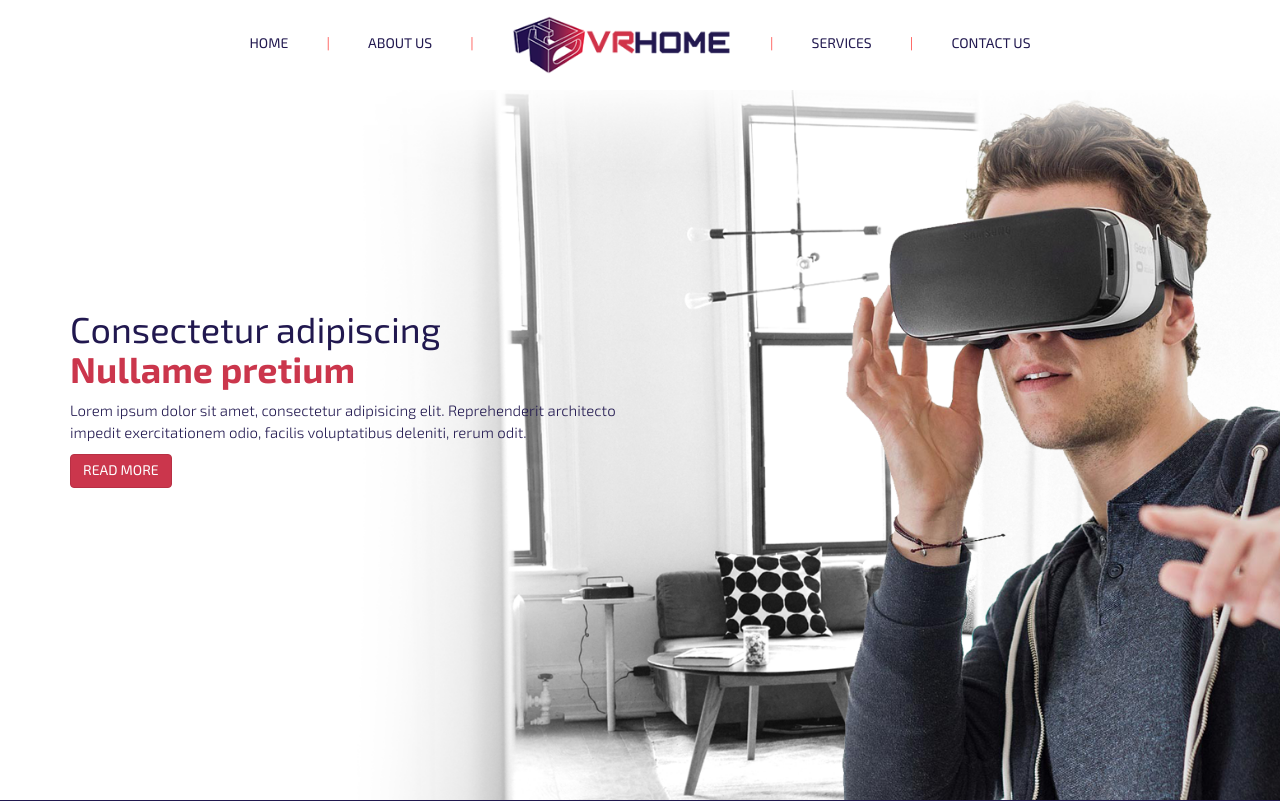
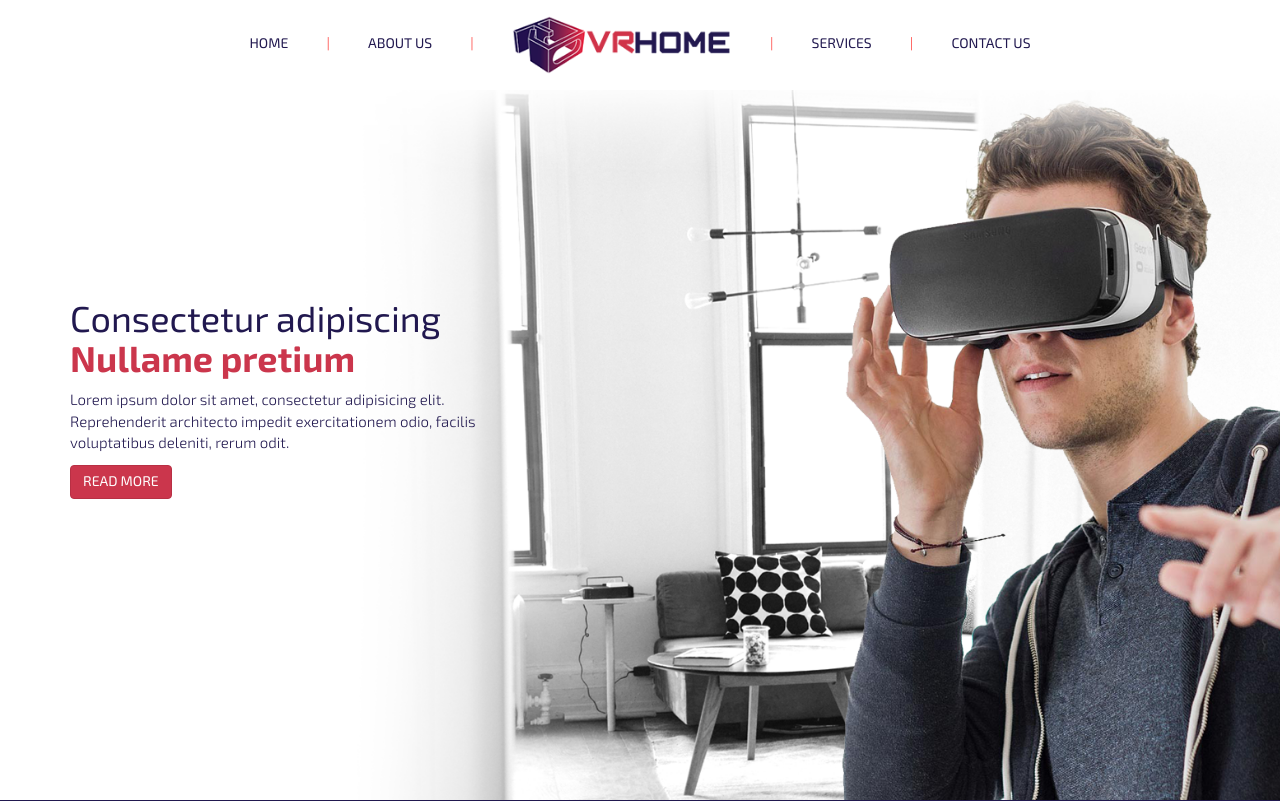
Before and after one commit to swappsco/vrhome, a Django app: page / in a window 1280 px wide. Shown: the top 801 px of the page. Run offline with Django 3.2, Linux system fonts and the light colour scheme; parts of the project's set-up code (start-up, migrations or seed data) failed here and were passed over; some libraries are stand-ins or nearby versions.

Commit message:
VR-5 First section implementation

```diff
--- a/vrhome/templates/pages/home.html
+++ b/vrhome/templates/pages/home.html
@@ -6,7 +6,7 @@
   <section class="banner section"  id="section0">
     <div class="container">
       <div class="row">
-        <div class="col-xs-12 col-sm-6">
+        <div class="col-xs-12 col-sm-6 col-md-5">
           <div class="text-banner">
             <h1 class="text-purple m-t-0">Consectetur adipiscing<br>
               <strong><span class="text-primary">Nullame pretium</span></strong>
```
